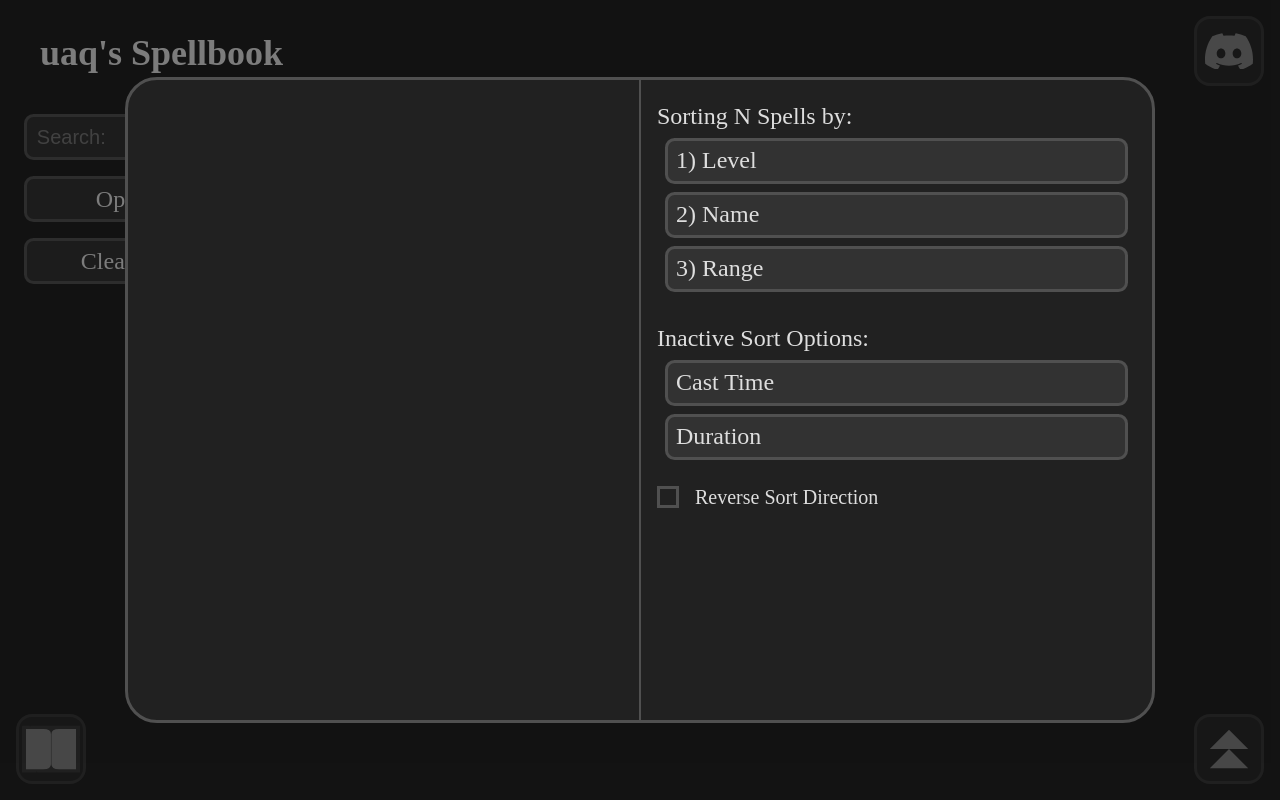
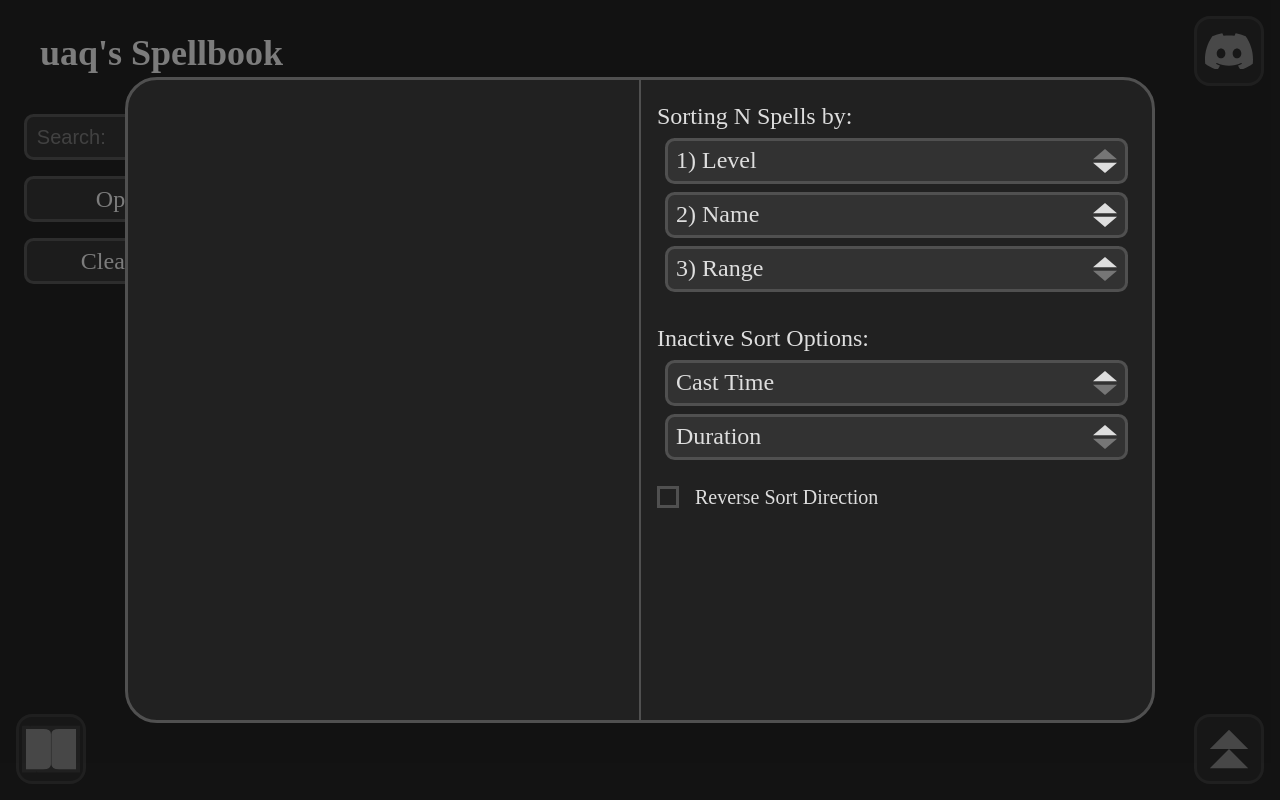
Before and after one commit to InevitableTrich/spellbook, a Django app: page / in a window 1280 px wide, after a click on "Open Filter Options". Run offline with Django 3.2, Linux system fonts and the light colour scheme.

Commit message:
added up/down arrow indicators on filters fixed minor svg math errors in pencil icon added no spells text in spellbook added Add to Spellbook button on spells fixed an issue where changing class or level did not update spell slots on level headers mild formatting changes for quick add styles to allow for simpler full add css fixed an issue where opening spellbook spells would not animate the arrows fixed an issue where removing cantrips from spellbook from the spellbook page would cause errors and issues

```diff
--- a/static/css/book/spellbook.css
+++ b/static/css/book/spellbook.css
@@ -48,7 +48,7 @@ p.level_header {
 }
 
 .cast_time {
-    width: 17%;
+    width: 16.5%;
     text-align: center;
 }
 /* end spellbook spell head */
--- a/static/css/list/filter.css
+++ b/static/css/list/filter.css
@@ -128,12 +128,22 @@ p.filter_selected {
 
 .no_spells {
     width: fit-content;
+    max-width: 60%;
     margin: 2rem auto;
 
     color: var(--text);
     font-size: var(--tlrg);
+    text-align: center;
 }
 /* end filter selection */
+
+/* filter up/down arrows */
+.filter_arrow {
+    width: 1.5rem;
+    margin: auto;
+    margin-right: unset;
+}
+/* end filter up/down arrows */
 
 /* small screen styles */
 @media (min-height: 1280px) {
--- a/static/css/list/spell_list.css
+++ b/static/css/list/spell_list.css
@@ -43,13 +43,24 @@
     width: 54.5%;
 }
 
-div.quick_add {
+div.quick {
     width: 15%;
+}
+div.full {
+    width: 30%;
+}
+div.add {
     text-align: center;
     height: 2.5rem;
     margin-top: -.5rem;
     position: relative;
     z-index: 1;
+}
+p.add {
+    white-space: nowrap;
+    overflow: hidden;
+    margin-top: .45rem;
+    border-bottom: 3px solid var(--ol);
 }
 p.quick_add {
     white-space: nowrap;
--- a/static/js/book/header.js
+++ b/static/js/book/header.js
@@ -109,6 +109,7 @@ function set_class(class_name, save=true) {
 
         // set new spell slot values
         get_spell_slots();
+        add_spell_slots();
     }
 }
 
@@ -140,4 +141,5 @@ function set_level(level) {
 
     // set new spell slot values
     get_spell_slots();
+    add_spell_slots();
 }
--- a/static/js/book/spell_slots.js
+++ b/static/js/book/spell_slots.js
@@ -67,20 +67,24 @@ function add_spell_slots() {
     var slot_container;
     var slot_count;
     var slot_hold;
+    var header;
     // for all levels 1-9,
     for (var i = 1; i <= 9; i ++) {
         // get the slot count
         slot_count = parseInt(document.getElementById("slot_" + i).innerHTML);
-
-        // if it's zero, don't worry about this and following levels
-        if (slot_count == 0) {
-            break;
-        }
-
         // find the container
         slot_container = document.getElementById("level_" + i + "_slots");
+
         // if it exists,
         if (slot_container != null) {
+            // get the level header
+            var level_header = document.getElementById("level_" + i + "_header");
+
+            // if there are zero slots, remove slots and text-colon
+            if (slot_count == 0) {
+                slot_container.innerHTML = "";
+                level_header.children[0].innerHTML = "Level " + i;
+            } else {
                 // clear the slot variable
                 slot_hold = "";
 
@@ -88,8 +92,11 @@ function add_spell_slots() {
                 for (var j = 0; j < slot_count; j++) {
                     slot_hold += format_string(spell_slot, i, j);
                 }
+
                 // then set the HTML
+                level_header.children[0].innerHTML = "Level " + i + ":&nbsp;";
                 slot_container.innerHTML = slot_hold;
+            }
         }
     }
 
--- a/static/js/book/spellbook.js
+++ b/static/js/book/spellbook.js
@@ -16,8 +16,9 @@ function add_to_spellbook(num) {
     // add to current spellbook
     character_list[active_character].spell_list.push(num);
 
-    // update the spells quick add button
-    document.getElementById(num + "_add").children[0].innerHTML = "Quick Remove";
+    // update the spells quick add and add button
+    document.getElementById(num + "_quick_add").children[0].innerHTML = "Quick Remove";
+    document.getElementById(num + "_add").children[0].innerHTML = "Remove From Spellbook";
 }
 
 // remove a spell from the active spellbook
@@ -36,8 +37,9 @@ function remove_from_spellbook(num) {
         character_list[active_character].prepared_list.splice(prep_ndx, 1);
     }
 
-    // update the spells quick add button
-    document.getElementById(num + "_add").children[0].innerHTML = "Quick Add";
+    // update the spells quick add and add button
+    document.getElementById(num + "_quick_add").children[0].innerHTML = "Quick Add";
+    document.getElementById(num + "_add").children[0].innerHTML = "Add To Spellbook";
 }
 
 // removes a spell from the active spellbook and deletes it from the screen
@@ -45,8 +47,12 @@ function delete_from_spellbook(num) {
     // remove from the list
     remove_from_spellbook(num);
 
-    // delete the visual element
-    document.getElementById(num).parentElement.remove();
+    // delete the visual element. cantrips have no prep, so just delete self, leveled spells need container removed
+    if (spell_list[num].level == 0) {
+        document.getElementById(num).remove();
+    } else {
+        document.getElementById(num).parentElement.remove();
+    }
 
     // get the header
     const spell_level = spell_list[num].level;
@@ -106,6 +112,12 @@ function create_spellbook() {
         }
     }
 
+    // check for no spells, add text
+    if (body == "") {
+        body = `<p class="no_spells">There are no spells in your spellbook. To add some, click the Quick Add or Add
+                                     button on spells in the spell list.</p>`
+    }
+
     // set the spellbook list to the content
     document.getElementById("book_list").innerHTML = body;
     // add the correct spell slot buttons
--- a/static/js/build_pages.js
+++ b/static/js/build_pages.js
@@ -70,24 +70,43 @@ function build_main_page() {
                 <div class="half_box" style="border-left: var(--ol) 1.5px solid">
                     <p id="spell_count" class="filter_title">Sorting N Spells by: </p>
                     <div id="sort_list" ondrop="sort_drop(event);" ondragover="allow_sort_drop(event);">
-                        <div id="level_sort" class="spell draggable" draggable="true" ondragstart="sort_drag(event);" sorting="active">
+                        <div id="level_sort" class="row_container spell draggable" draggable="true" ondragstart="sort_drag(event);" sorting="active">
                             <p class="spell_title">1) Level</p>
+                            <svg class="filter_arrow" viewBox="0 0 7 7">
+                                <path fill="var(--tog)" d="M 3.5 0 L 7 3 L 0 3 Z"/>
+                                <path fill="var(--text)" d="M 3.5 7 L 7 4 L 0 4 Z"/>
+                            </svg>
                         </div>
-                        <div id="name_sort" class="spell draggable" draggable="true" ondragstart="sort_drag(event);" sorting="active">
+                        <div id="name_sort" class="row_container spell draggable" draggable="true" ondragstart="sort_drag(event);" sorting="active">
                             <p class="spell_title">2) Name</p>
+                            <svg class="filter_arrow" viewBox="0 0 7 7">
+                                <path fill="var(--text)" d="M 3.5 0 L 7 3 L 0 3 Z M 3.5 7 L 7 4 L 0 4 Z"/>
+                            </svg>
                         </div>
-                        <div id="range_sort" class="spell draggable" draggable="true" ondragstart="sort_drag(event);" sorting="active">
+                        <div id="range_sort" class="row_container spell draggable" draggable="true" ondragstart="sort_drag(event);" sorting="active">
                             <p class="spell_title">3) Range</p>
+                            <svg class="filter_arrow" viewBox="0 0 7 7">
+                                <path fill="var(--text)" d="M 3.5 0 L 7 3 L 0 3 Z"/>
+                                <path fill="var(--tog)" d="M 3.5 7 L 7 4 L 0 4 Z"/>
+                            </svg>
                         </div>
                     </div>
                     <br>
                     <p class="filter_title">Inactive Sort Options:</p>
                     <div id="inactive_sort_list">
-                        <div id="cast_time_sort" class="spell draggable" draggable="true" ondragstart="sort_drag(event);" sorting="inactive">
+                        <div id="cast_time_sort" class="row_container spell draggable" draggable="true" ondragstart="sort_drag(event);" sorting="inactive">
                             <p class="spell_title">   Cast Time</p>
+                            <svg class="filter_arrow" viewBox="0 0 7 7">
+                                <path fill="var(--text)" d="M 3.5 0 L 7 3 L 0 3 Z"/>
+                                <path fill="var(--tog)" d="M 3.5 7 L 7 4 L 0 4 Z"/>
+                            </svg>
                         </div>
-                        <div id="duration_sort" class="spell draggable" draggable="true" ondragstart="sort_drag(event);" sorting="inactive">
+                        <div id="duration_sort" class="row_container spell draggable" draggable="true" ondragstart="sort_drag(event);" sorting="inactive">
                             <p class="spell_title">   Duration</p>
+                            <svg class="filter_arrow" viewBox="0 0 7 7">
+                                <path fill="var(--text)" d="M 3.5 0 L 7 3 L 0 3 Z"/>
+                                <path fill="var(--tog)" d="M 3.5 7 L 7 4 L 0 4 Z"/>
+                            </svg>
                         </div>
                     </div>
                     <br>
@@ -191,7 +210,7 @@ function build_book_page() {
     const edit_button = `
         <div class="square_button edit_characters hover_transparency button" onclick="toggle_screen('edit_menu');">
             <svg class="edit_icon" viewBox="0 0 6 6">
-                <path class="edit_icon" d="M 0 6 L 0.5 5.167 L 0.66 5.22 L 0.78 5.34 L 0.833 5.5 Z M 0.8425 5.2875 L 0.7125 5.1575 L 0.54 5.1 L 1 4.334 L 1 4.556 L 1.222 4.556 L 1.222 4.778 L 1.444 4.778 L 1.444 5 L 1.666 5 L 0.9 5.46 Z M 1.728 4.942 L 1.51 4.942 L 1.517 4.764 L 4.522 1.755 A 0.75 1 270 0 1 4.45 2.216 Z M 1.4797 4.7203 L 1.2797 4.7203 L 1.2797 4.5203 L 4.295 1.499 A 0.4 0.4 270 0 1 4.495 1.699 Z m -0.2537 -0.2323 L 1.0577 4.49 L 1.0577 4.2763 L 3.786 1.55 A 2 1 270 0 1 4.239 1.472 Z M 4.535 2.142 A 0.49 0.49 270 0 0 3.869 1.476 L 4.374 0.971 A 0.5 0.5 270 0 1 5.04 1.637 Z M 5.119 1.558 A 0.55 0.55 270 0 0 4.453 0.892 L 4.957 0.388 A 0.55 0.55 270 0 1 5.623 1.054 Z"/>
+                <path class="edit_icon" d="M 0 6 L 0.5 5.167 L 0.66 5.22 L 0.78 5.34 L 0.833 5.5 Z M 0.8425 5.2875 L 0.7125 5.1575 L 0.54 5.1 L 1 4.334 L 1 4.556 L 1.222 4.556 L 1.222 4.778 L 1.444 4.778 L 1.444 5 L 1.666 5 L 0.9 5.46 Z M 1.728 4.942 L 1.51 4.942 L 1.51 4.778 L 4.522 1.755 A 0.75 1 270 0 1 4.45 2.222 Z M 1.4797 4.7203 L 1.2797 4.7203 L 1.2797 4.5203 L 4.295 1.499 A 0.4 0.4 270 0 1 4.495 1.699 Z M 1.222 4.49 L 1.0577 4.49 L 1.0577 4.2763 L 3.778 1.55 A 2 1 270 0 1 4.245 1.478 Z M 4.535 2.142 A 0.5 0.5 270 0 0 3.858 1.465 L 4.363 0.97 A 0.5 0.5 270 0 1 5.03 1.637 Z M 5.119 1.556 A 0.55 0.55 270 0 0 4.444 0.881 L 4.949 0.376 A 0.55 0.55 270 0 1 5.624 1.051 Z"/>
             </svg>
         </div>`
     ;
--- a/static/js/list/filter.js
+++ b/static/js/list/filter.js
@@ -521,7 +521,8 @@ function update_spell_buttons() {
     for (var spell_id of character_list[active_character].spell_list) {
         // must be in a try block incase the spell is not present due to filters
         try {
-            document.getElementById(spell_id + "_add").children[0].innerHTML = "Quick Remove";
+            document.getElementById(spell_id + "_quick_add").children[0].innerHTML = "Quick Remove";
+            document.getElementById(spell_id + "_add").children[0].innerHTML = "Remove From Spellbook";
         } catch(e) {}  // no error case
     }
 }
--- a/static/js/spell_list.js
+++ b/static/js/spell_list.js
@@ -39,13 +39,17 @@ class Spell {
                 <p class="spell_title name overflow">{1}</p>
                 <p class="spell_title level">{2}</p>
                 <p class="spell_title classes overflow">{3}</p>
-                <div id="{0}_add" class="quick_add button" onclick="event.stopPropagation(); toggle_spell_in_book({0});">
+                <div id="{0}_quick_add" class="quick add button" onclick="event.stopPropagation(); toggle_spell_in_book({0});">
                     <p class="spell_title quick_add">Quick Add</p>
                 </div>
+                <div class="hidden"></div>
                 <p class="spell_title spell_arrow arrow"><</p>
             </div>
             <div class="spell_head hidden">
-                <p class="spell_title name" style="width: 94.5%">{1}</p>
+                <p class="spell_title name" style="width: 64.5%">{1}</p>
+                <div id="{0}_add" class="full add button" onclick="event.stopPropagation(); toggle_spell_in_book({0});">
+                    <p class="spell_title add">Add To Spellbook</p>
+                </div>
                 <p class="spell_title arrow"><</p>
             </div>
             <div class="toggle_button_top button" onclick="toggle_spell('{0}');"></div>
@@ -60,13 +64,16 @@ class Spell {
                 <p class="spell_title concentration">{2}</p>
                 <p class="spell_title ritual">{3}</p>
                 <p class="spell_title cast_time">{4}</p>
-                <div id="{0}_add" class="quick_add button" onclick="event.stopPropagation(); delete_from_spellbook({0});">
+                <div id="{0}_quick_add" class="quick add button" onclick="event.stopPropagation(); delete_from_spellbook({0});">
                     <p class="spell_title quick_add">Remove</p>
                 </div>
                 <p class="spell_title spell_arrow arrow"><</p>
             </div>
             <div class="spell_head hidden">
-                <p class="spell_title name" style="width: 94.5%">{1}</p>
+                <p class="spell_title name" style="width: 64.5%">{1}</p>
+                <div id="{0}_add" class="full add button" onclick="event.stopPropagation(); delete_from_spellbook({0});">
+                    <p class="spell_title add">Remove From Spellbook</p>
+                </div>
                 <p class="spell_title arrow"><</p>
             </div>
             <div class="toggle_button_top button" onclick="toggle_spell('{0}');"></div>
@@ -328,8 +335,8 @@ function open_spell(id) {
     active_transitions[id] = timeout_id;
 
     // rotate arrows
-    spell_item.children[1].children[1].style = "transform: rotate(-90deg);";
-    spell_item.children[0].children[4].style = "transform: rotate(-90deg);";
+    spell_item.children[1].children[2].style = "transform: rotate(-90deg);";
+    spell_item.children[0].children[5].style = "transform: rotate(-90deg);";
 }
 
 function close_spell(id) {
@@ -352,8 +359,8 @@ function close_spell(id) {
 
     // rotate arrows and close. timeout for animation to render
     setTimeout(() => {
-        spell_item.children[1].children[1].removeAttribute("style");
-        spell_item.children[0].children[4].removeAttribute("style");
+        spell_item.children[1].children[2].removeAttribute("style");
+        spell_item.children[0].children[5].removeAttribute("style");
 
         spell_item.removeAttribute("style");
         spell_item.classList.add("spell_closed");
```
Lines whose indentation alone changed are shown as unchanged.
